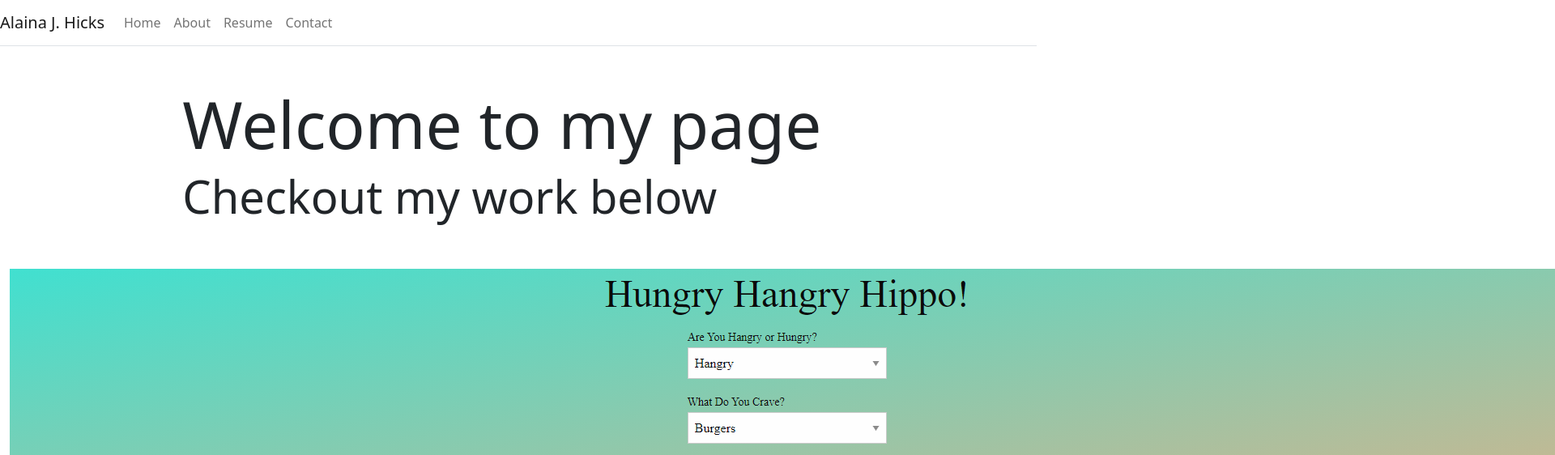
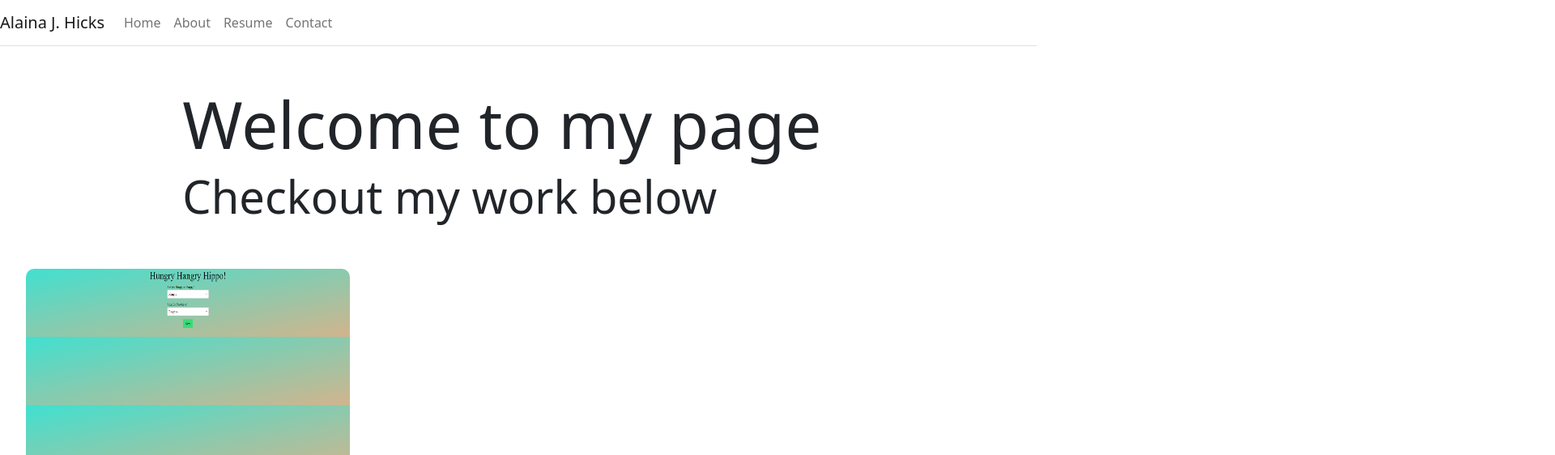
Before and after one commit to ayejayhicks/reactportfolio, a React (Create React App) app: page / in a window 1280 px wide. Shown: the top 562 px of the page at 81% size, 1920 px wide, since content can reach past the window. Built offline with nearby package versions, Linux system fonts and the light colour scheme.

Commit message:
working on components and styling

```diff
--- a/src/components/Card.js
+++ b/src/components/Card.js
@@ -5,8 +5,8 @@
 function Card(props) {
 
     return(
-        <div>
-            <img className="" src={props.item.imgSrc} alt={props.item.imgSrc} />
+        <div className="d-inline-block a-card" onClick={(e) => props.click(props.item)}>
+            <img className="a-card-image" src={props.item.imgSrc} alt={props.item.imgSrc} />
             { props.item.selected && <CardInfo title={props.item.title} subTitle={props.item.SubTitle} link={props.item.link} /> }
         </div>
     );
--- a/src/components/CardInfo.js
+++ b/src/components/CardInfo.js
@@ -6,9 +6,9 @@
     const style = useSpring({opacity: 1, from: {opactiy: 0}});
 
     return(
-        <animated.div className="" style={style}>
-            <p>{props.title}</p>
-            <p>{props.subTitle}</p>
+        <animated.div className="a-card-info" style={style}>
+            <p className="a-card-title">{props.title}</p>
+            <p className="a-card-sub-title">{props.subTitle}</p>
             <a href={props.link} target="_blank" rel="noopener noreferrer">View</a>
         </animated.div>
     );
--- a/src/components/Carousel.js
+++ b/src/components/Carousel.js
@@ -67,6 +67,7 @@
     }
 
     handleCardClick = (id, card) => {
+
         let items = [...this.state.items];
 
         items[id].selected = items[id].selected ? false : true;
@@ -85,7 +86,7 @@
 
     makeItems = (items) => {
         return items.map(item => {
-            return <Card item={item} onClick={(e => this.handleCardClick(item.id, e))} key={item.id} />
+            return <Card item={item} click={(e => this.handleCardClick(item.id, e))} key={item.id} />
         })
     }
 
--- a/src/index.css
+++ b/src/index.css
@@ -18,8 +18,8 @@
 
 .a-card-image {
   border-radius: 10px;
-  width: 30px;
-  height: 480px;
+  width: 400px;
+  height: 250px;
   box-shadow: 0px 0px 3px 1 px #ccc;
 }
 
```
